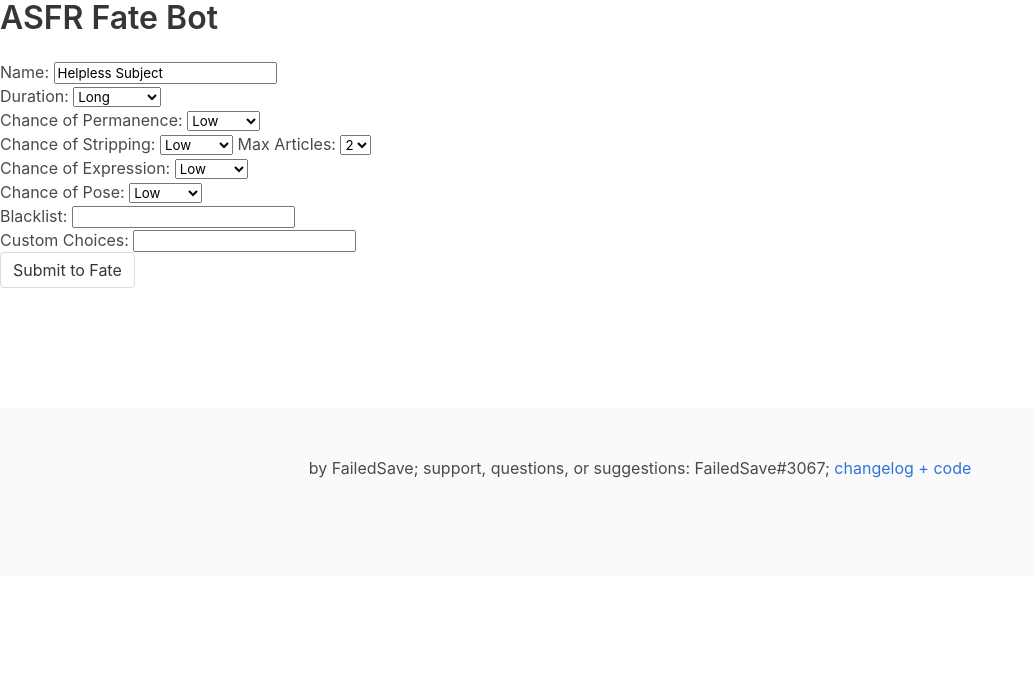
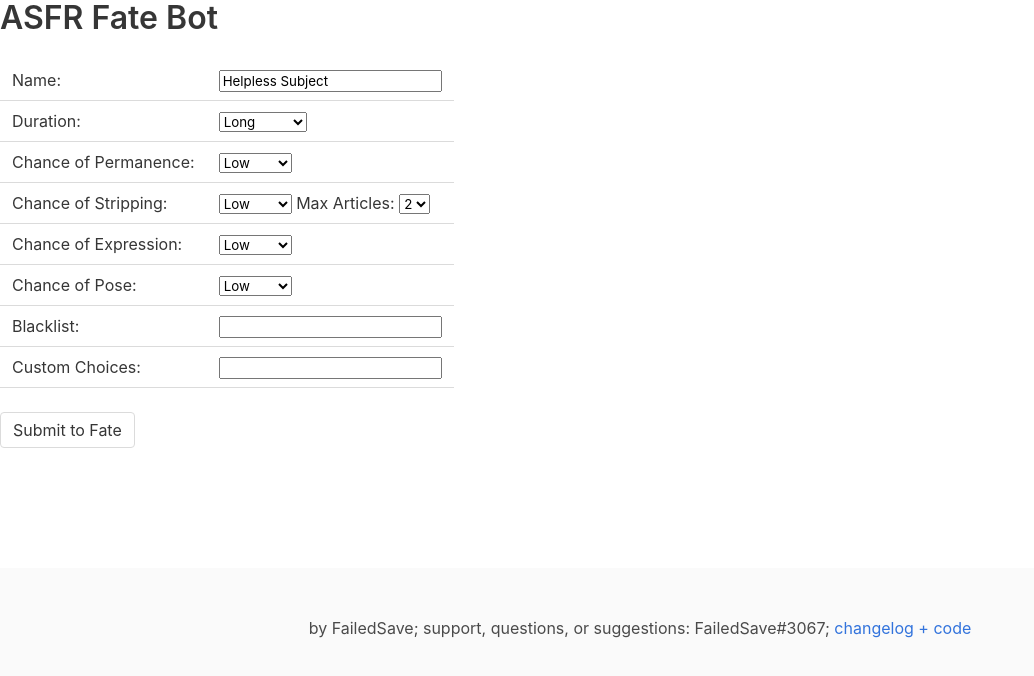
Before and after one commit to FailedSave/FateBot, an Angular app: page / in a window 1280 px wide. Shown: the top 676 px of the page, without its empty margins (0-1034 px from the left). Built offline with nearby package versions, Linux system fonts and the light colour scheme.

Commit message:
Improving layout with a table

```diff
--- a/src/app/fate-display/fate-display.component.html
+++ b/src/app/fate-display/fate-display.component.html
@@ -1,19 +1,20 @@
-<p>Name: <input [(ngModel)]="name"></p>
-<p>Duration: <select [(ngModel)]="durationChoice">
+<table class="table">
+<tr><td>Name:</td><td><input [(ngModel)]="name"></td></tr>
+<tr><td>Duration:</td><td><select [(ngModel)]="durationChoice">
         <option>Short</option>
         <option>Long</option>
         <option>Extended</option>
         <option>Protracted</option>
         <option>Any</option>
-    </select></p>
-<p>Chance of Permanence: <select [(ngModel)]="permanenceChance">
+    </select></td></tr>
+    <tr><td>Chance of Permanence:</td><td><select [(ngModel)]="permanenceChance">
         <option>None</option>
         <option>Low</option>
         <option>Medium</option>
         <option>High</option>
         <option>Certain</option>
-    </select></p>
-<p>Chance of Stripping: <select [(ngModel)]="stripChance">
+    </select></td></tr>
+    <tr><td>Chance of Stripping:</td><td><select [(ngModel)]="stripChance">
         <option>None</option>
         <option>Low</option>
         <option>Medium</option>
@@ -27,23 +28,24 @@
         <option>3</option>
         <option>4</option>
         <option>5</option>
-    </select></p>
-<p>Chance of Expression: <select [(ngModel)]="expressionChance">
+    </select></td></tr>
+    <tr><td>Chance of Expression:</td><td><select [(ngModel)]="expressionChance">
         <option>None</option>
         <option>Low</option>
         <option>Medium</option>
         <option>High</option>
         <option>Certain</option>
-    </select></p>
-<p>Chance of Pose: <select [(ngModel)]="poseChance">
+    </select></td></tr>
+    <tr><td>Chance of Pose:</td><td><select [(ngModel)]="poseChance">
         <option>None</option>
         <option>Low</option>
         <option>Medium</option>
         <option>High</option>
         <option>Certain</option>
-    </select></p>
-<p>Blacklist: <input [(ngModel)]="blacklist"></p>
-<p>Custom Choices: <input [(ngModel)]="custom"></p>
+    </select></td></tr>
+    <tr><td>Blacklist:</td><td><input [(ngModel)]="blacklist"></td></tr>
+        <tr><td>Custom Choices: </td><td><input [(ngModel)]="custom"></td></tr>
+</table>
 <p><a class="button" (click)='getFate()'>Submit to Fate</a></p>
 <br />
 <br />
```
Also changed, not shown: 1 other file (tests, documents, lock files or other folders).
